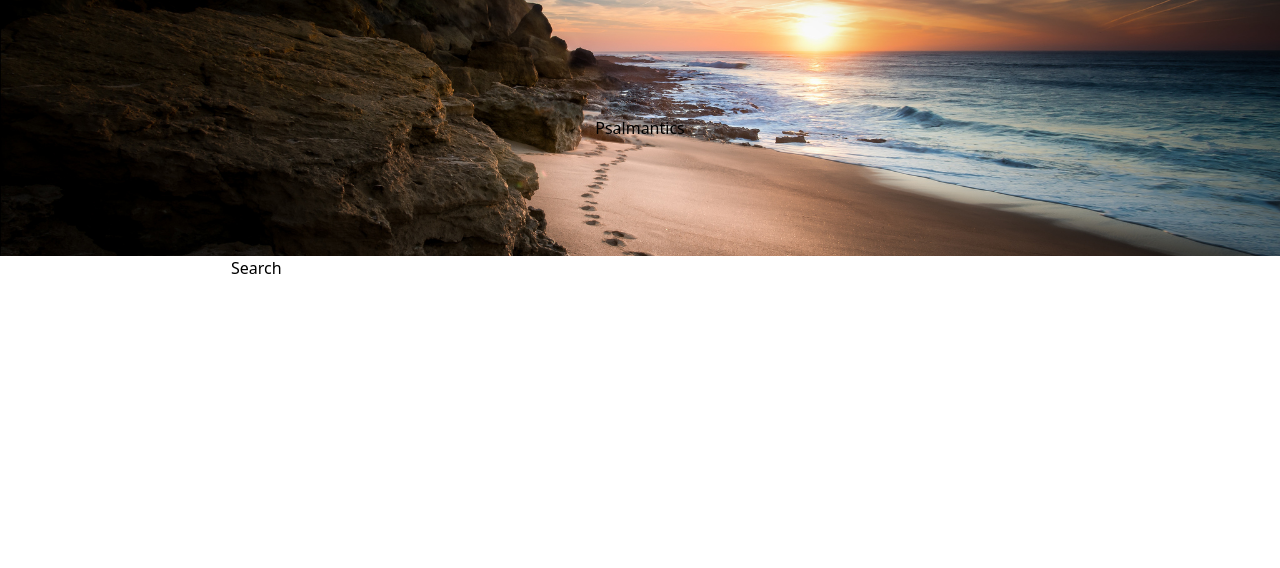
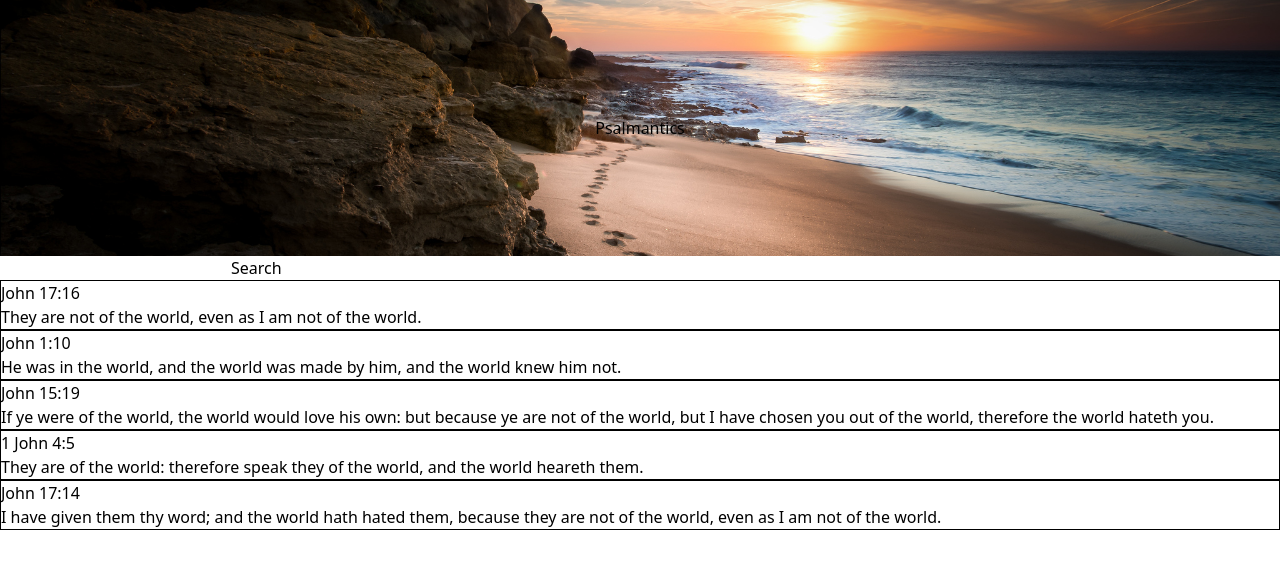
Before and after one commit to Pixelazation/Psalmantics_Frontend, a Vue app: page / in a window 1280 px wide. Shown: the top 568 px of the page. Built offline with nearby package versions, Linux system fonts and the light colour scheme.

Commit message:
[Feature][Shua] Added mock verse list

```diff
--- /dev/null
+++ b/src/components/Verse.vue
@@ -0,0 +1,17 @@
+<script setup lang="ts">
+  import type { Verse } from '../types/verse';
+
+  const props = defineProps<{
+    verse: Verse
+  }>()
+
+  const { book, chapter, verse, text, similarity } = props.verse
+
+</script>
+
+<template>
+  <div class="border-1">
+    <h2>{{ book }} {{ chapter }}:{{ verse }}</h2>
+    <p>{{ text }}</p>
+  </div>
+</template>
--- /dev/null
+++ b/src/types/verse.ts
@@ -0,0 +1,9 @@
+export interface Verse {
+  id: number,
+  book: string,
+  chapter: number,
+  verse: number,
+  text: string,
+  testament: string,
+  similarity: number
+}
--- a/src/views/Home.vue
+++ b/src/views/Home.vue
@@ -1,9 +1,58 @@
 <script setup lang="ts">
 import Banner from '../components/Banner.vue'
+import Verse from '../components/Verse.vue'
 
 import { ref } from 'vue'
 
 const query = ref('')
+
+const mockValues = [
+  {
+    id: 43017016,
+    book: "John",
+    testament: "NT",
+    chapter: 17,
+    verse: 16,
+    text: "They are not of the world, even as I am not of the world.",
+    similarity: 0.777927615088962
+  },
+  {
+    id: 43001010,
+    book: "John",
+    testament: "NT",
+    chapter: 1,
+    verse: 10,
+    text: "He was in the world, and the world was made by him, and the world knew him not.",
+    similarity: 0.7326933488701
+  },
+  {
+    id: 43015019,
+    book: "John",
+    testament: "NT",
+    chapter: 15,
+    verse: 19,
+    text: "If ye were of the world, the world would love his own: but because ye are not of the world, but I have chosen you out of the world, therefore the world hateth you.",
+    similarity: 0.705137395554712
+  },
+  {
+    id: 62004005,
+    book: "1 John",
+    testament: "NT",
+    chapter: 4,
+    verse: 5,
+    text: "They are of the world: therefore speak they of the world, and the world heareth them.",
+    similarity: 0.690500513998452
+  },
+  {
+    id: 43017014,
+    book: "John",
+    testament: "NT",
+    chapter: 17,
+    verse: 14,
+    text: "I have given them thy word; and the world hath hated them, because they are not of the world, even as I am not of the world.",
+    similarity: 0.652180528176284
+  }
+]
 
 function searchQuery() {
   console.log(query.value)
@@ -17,19 +66,5 @@ function searchQuery() {
   <button @click="searchQuery">
     Search
   </button>
+  <Verse v-for="verse in mockValues" :verse="verse" />
 </template>
-
-<style scoped>
-.logo {
-  height: 6em;
-  padding: 1.5em;
-  will-change: filter;
-  transition: filter 300ms;
-}
-.logo:hover {
-  filter: drop-shadow(0 0 2em #646cffaa);
-}
-.logo.vue:hover {
-  filter: drop-shadow(0 0 2em #42b883aa);
-}
-</style>
```
